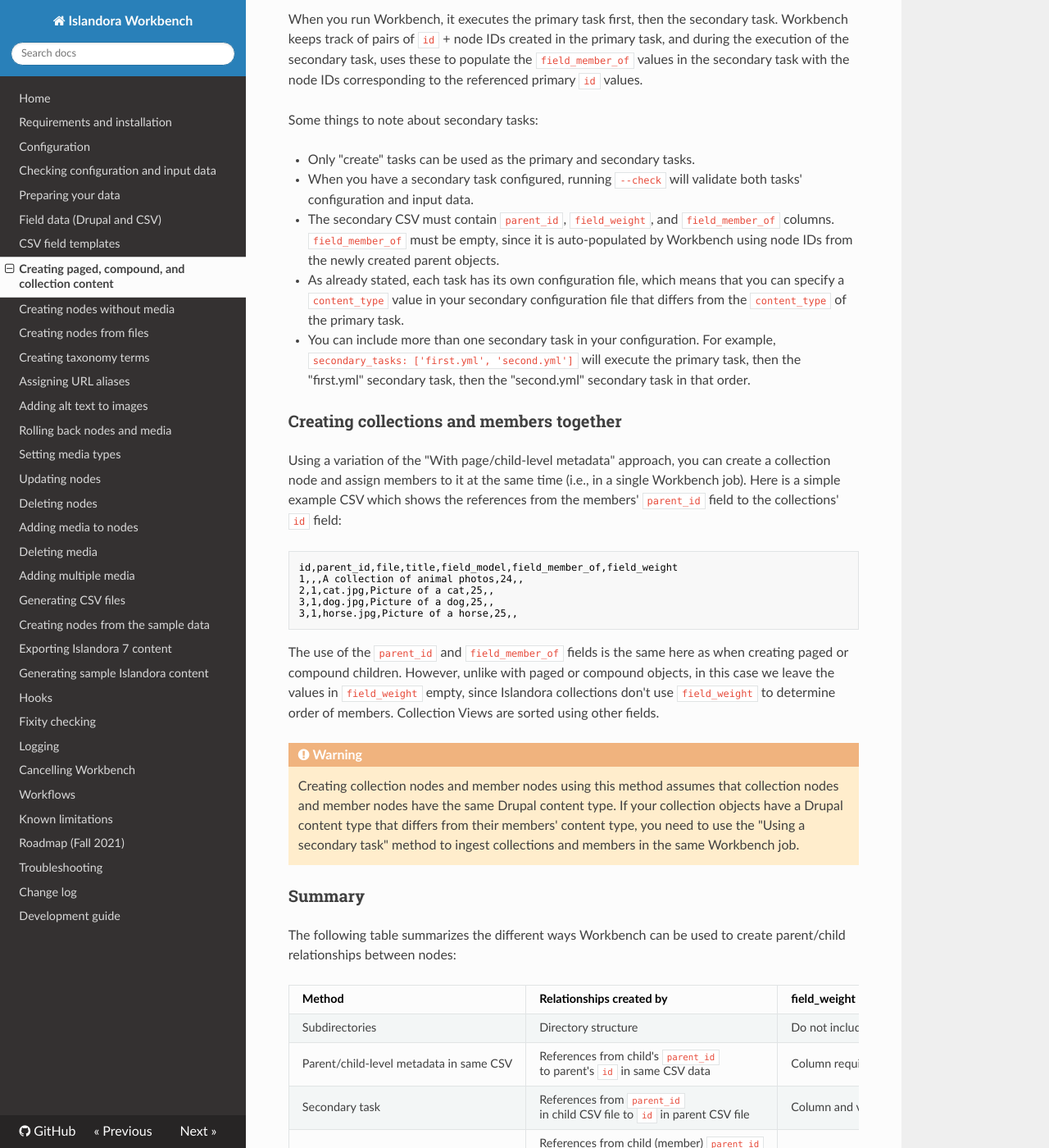
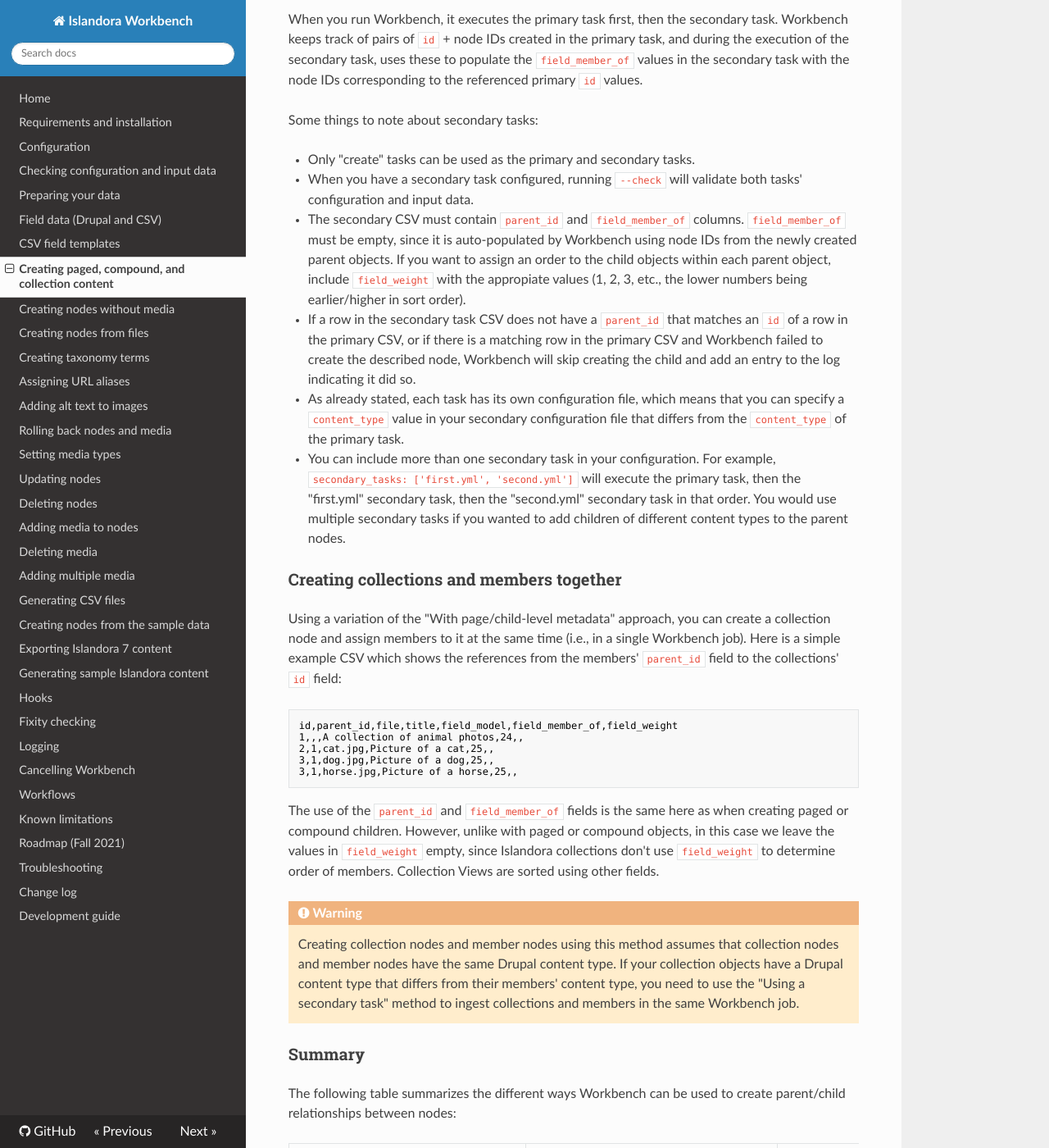
Before and after one commit to mjordan/islandora_workbench_docs, an MkDocs documentation site: the page built from docs/paged_and_compound.md, in a window 1280 px wide and 1400 px high, scrolled down 5111 px. Shown: the whole window at 82% size. Built offline with MkDocs 1.6.1, drawn with Linux system fonts in a browser that asks for light colours; nearby versions of some CDN libraries; old or Windows-style settings are respelled for this version of MkDocs; some of the changed text lies outside the part shown.

Commit message:
Updated docs on secondary tasks.

```diff
--- a/docs/paged_and_compound.md
+++ b/docs/paged_and_compound.md
@@ -122,9 +122,10 @@
 
 * Only "create" tasks can be used as the primary and secondary tasks.
 * When you have a secondary task configured, running `--check` will validate both tasks' configuration and input data.
-* The secondary CSV must contain `parent_id`, `field_weight`, and `field_member_of` columns. `field_member_of` must be empty, since it is auto-populated by Workbench using node IDs from the newly created parent objects.
+* The secondary CSV must contain `parent_id` and `field_member_of` columns. `field_member_of` must be empty, since it is auto-populated by Workbench using node IDs from the newly created parent objects. If you want to assign an order to the child objects within each parent object, include `field_weight` with the appropiate values (1, 2, 3, etc., the lower numbers being earlier/higher in sort order).
+* If a row in the secondary task CSV does not have a `parent_id` that matches an `id` of a row in the primary CSV, or if there is a matching row in the primary CSV and Workbench failed to create the described node, Workbench will skip creating the child and add an entry to the log indicating it did so.
 * As already stated, each task has its own configuration file, which means that you can specify a `content_type` value in your secondary configuration file that differs from the `content_type` of the primary task.
-* You can include more than one secondary task in your configuration. For example, `secondary_tasks: ['first.yml', 'second.yml']` will execute the primary task, then the "first.yml" secondary task, then the "second.yml" secondary task in that order.
+* You can include more than one secondary task in your configuration. For example, `secondary_tasks: ['first.yml', 'second.yml']` will execute the primary task, then the "first.yml" secondary task, then the "second.yml" secondary task in that order. You would use multiple secondary tasks if you wanted to add children of different content types to the parent nodes.
 
 
 ### Creating collections and members together
@@ -152,5 +153,5 @@
 | --- | --- | --- | --- |
 | Subdirectories | Directory structure | Do not include column in CSV; autopopulated. | Useful for creating paged content where paged don't have their own metadata. |
 | Parent/child-level metadata in same CSV | References from child's `parent_id` to parent's `id` in same CSV data | Column required; values required in child rows | Allows including parent and child metadata in same CSV. |
-| Secondary task | References from `parent_id` in child CSV file to `id` in parent CSV file | Column and values required in secondary (child) CSV data | Primary and secondary tasks have their own configuration and CSV files, which allows children to have a Drupal content type that differs from their parents' content type. Allows creation of parents and children in same Workbench job. |
+| Secondary task | References from `parent_id` in child CSV file to `id` in parent CSV file | Column and values recommended in secondary (child) CSV data | Primary and secondary tasks have their own configuration and CSV files, which allows children to have a Drupal content type that differs from their parents' content type. Allows creation of parents and children in same Workbench job. |
 | Collections and members together | References from child (member) `parent_id` fields to parent (collection) `id` fields in same CSV data | Column required in CSV but must be empty (collections do not use weight to determine sort order) | Allows creation of collection and members in same Islandora Workbench job. |
```
Also changed, not shown: docs/changelog.md (+2 -0 lines), site/index.html, site/paged_and_compound/index.html, site/sitemap.xml.
